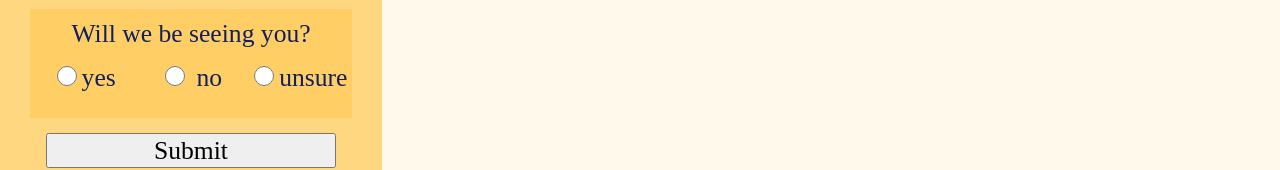
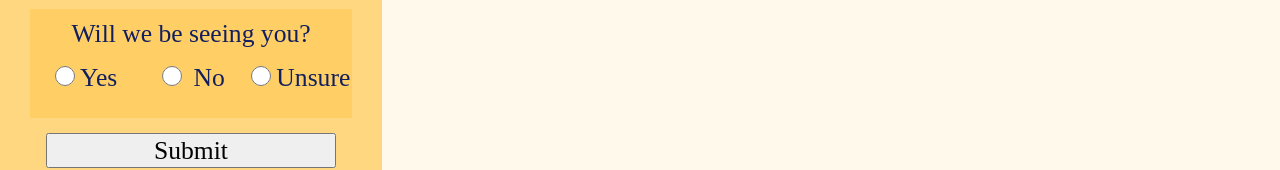
Before and after one commit to Tanya9kin/wedding-invite, a React app: page /RSVP in a window 1280 px wide. Shown: the part 497-667 px from the top of the page. Built offline with nearby package versions, Linux system fonts and the light colour scheme; a web font is replaced by a local one.

Commit message:
hebrew translation for RSVP form

```diff
--- a/src/components/RSVP/RSVP.js
+++ b/src/components/RSVP/RSVP.js
@@ -136,7 +136,7 @@ const RSVP = () => {
                 name="confirmation"
                 value="yes"
               />
-              {t("yes")}
+              {t("form.yes")}
             </label>
             <label for="no">
               <input
@@ -146,7 +146,7 @@ const RSVP = () => {
                 value="no"
                 className="checkbox"
               />{" "}
-              {t("no")}
+              {t("form.no")}
             </label>
             <label for="not_sure">
               <input
@@ -156,7 +156,7 @@ const RSVP = () => {
                 value="not sure"
                 className="checkbox"
               />
-              unsure
+              {t("form.unsure")}
             </label>
           </div>
         </div>
--- a/src/locales/en/translation.json
+++ b/src/locales/en/translation.json
@@ -36,6 +36,7 @@
     "confirmation": "Will we be seeing you?",
     "yes": "Yes",
     "no": "No",
+    "unsure": "Unsure",
     "sure": "Are you sure?",
     "sadly_yes": "Sadly yes..",
     "success": "Thanks for your submition!",
--- a/src/locales/he/translation.json
+++ b/src/locales/he/translation.json
@@ -34,6 +34,7 @@
     "confirmation": "האם נזכה לראות אותך?",
     "yes": "כן",
     "no": "לא",
+    "unsure": "לא בטוח",
     "sure": "את/ה בטוח/ה?",
     "sadly_yes": "למרבה הצער כן...",
     "success": "תשובתך התקבלה!",
```
